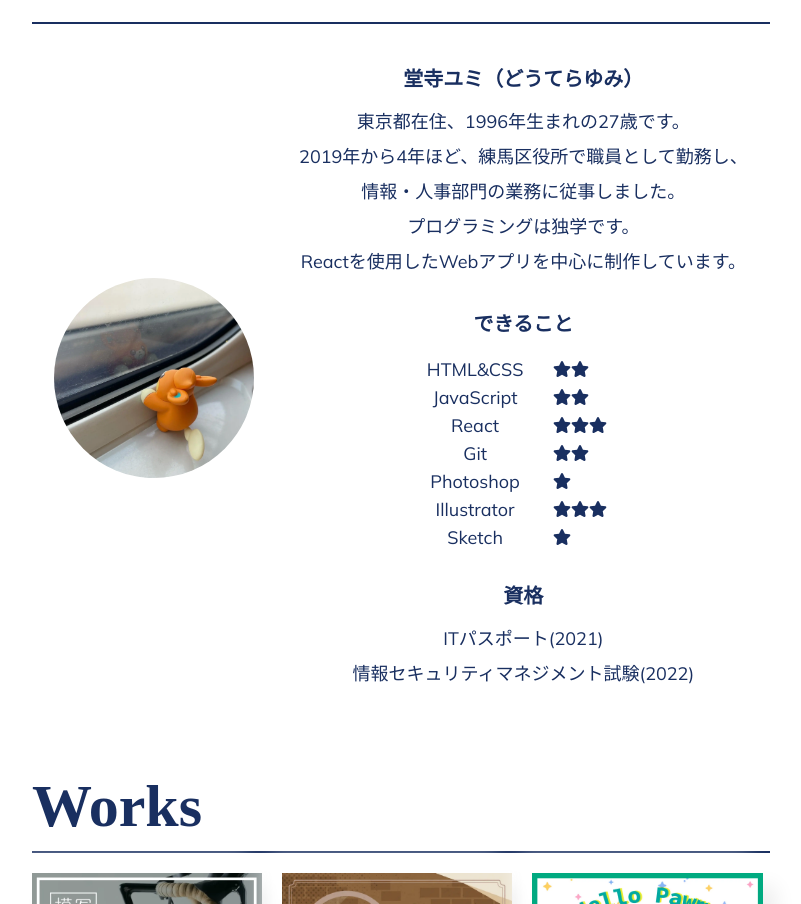
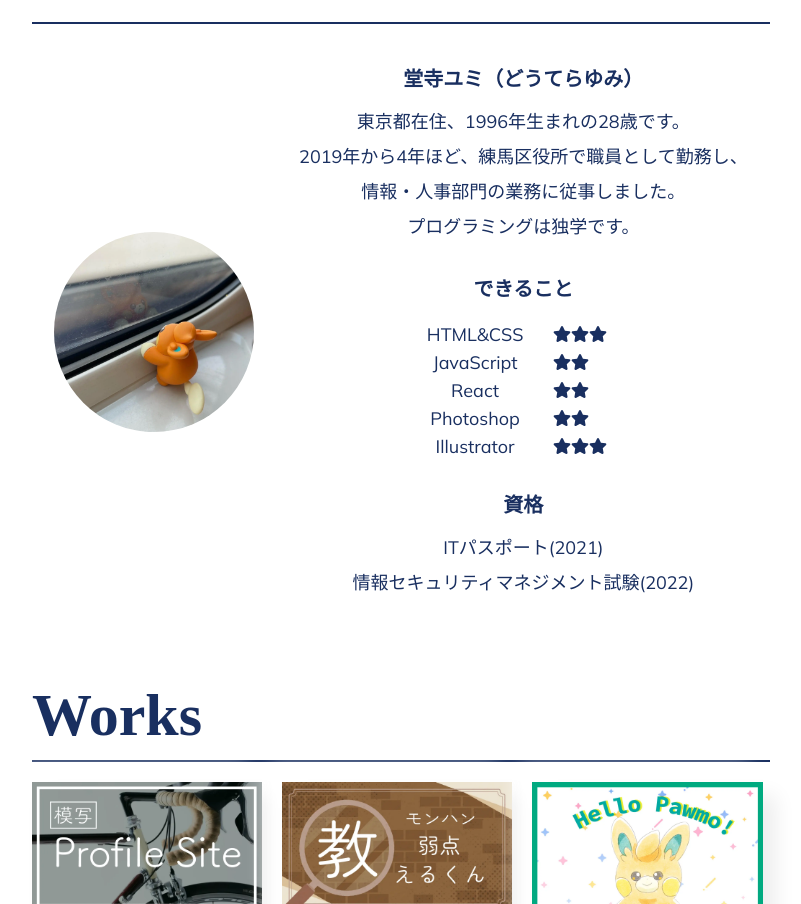
Before and after one commit to cannnny/portfolio, a React (Create React App) app: page / in a window 1280 px wide. Shown: the part 918-1822 px from the top of the page, without its empty margins (239-1040 px from the left). Built offline with nearby package versions, Linux system fonts and the light colour scheme; a web font is replaced by a local one.

Commit message:
About｜文言整理

```diff
--- a/src/components/About.jsx
+++ b/src/components/About.jsx
@@ -15,13 +15,11 @@ const ranks = [
 ];
 
 const skillList = [
-  { name: "HTML&CSS", rank: ranks[1] },
+  { name: "HTML&CSS", rank: ranks[2] },
   { name: "JavaScript", rank: ranks[1] },
-  { name: "React", rank: ranks[2] },
-  { name: "Git", rank: ranks[1] },
-  { name: "Photoshop", rank: ranks[0] },
+  { name: "React", rank: ranks[1] },
+  { name: "Photoshop", rank: ranks[1] },
   { name: "Illustrator", rank: ranks[2] },
-  { name: "Sketch", rank: ranks[0] },
 ];
 
 const About = () => {
@@ -35,18 +33,13 @@ const About = () => {
         <div className="introduce">
           <div className="introduce-inner career">
             <h3>堂寺ユミ（どうてらゆみ）</h3>
-            <p>東京都在住、1996年生まれの27歳です。</p>
+            <p>東京都在住、1996年生まれの28歳です。</p>
             <p>
               2019年から4年ほど、練馬区役所で職員として勤務し、
               <br />
               情報・人事部門の業務に従事しました。
             </p>
             <p>プログラミングは独学です。</p>
-            <p>
-              Reactを使用したWebアプリを中心に
-              <wbr />
-              制作しています。
-            </p>
           </div>
           <div className="introduce-inner skills">
             <h3>できること</h3>
```
